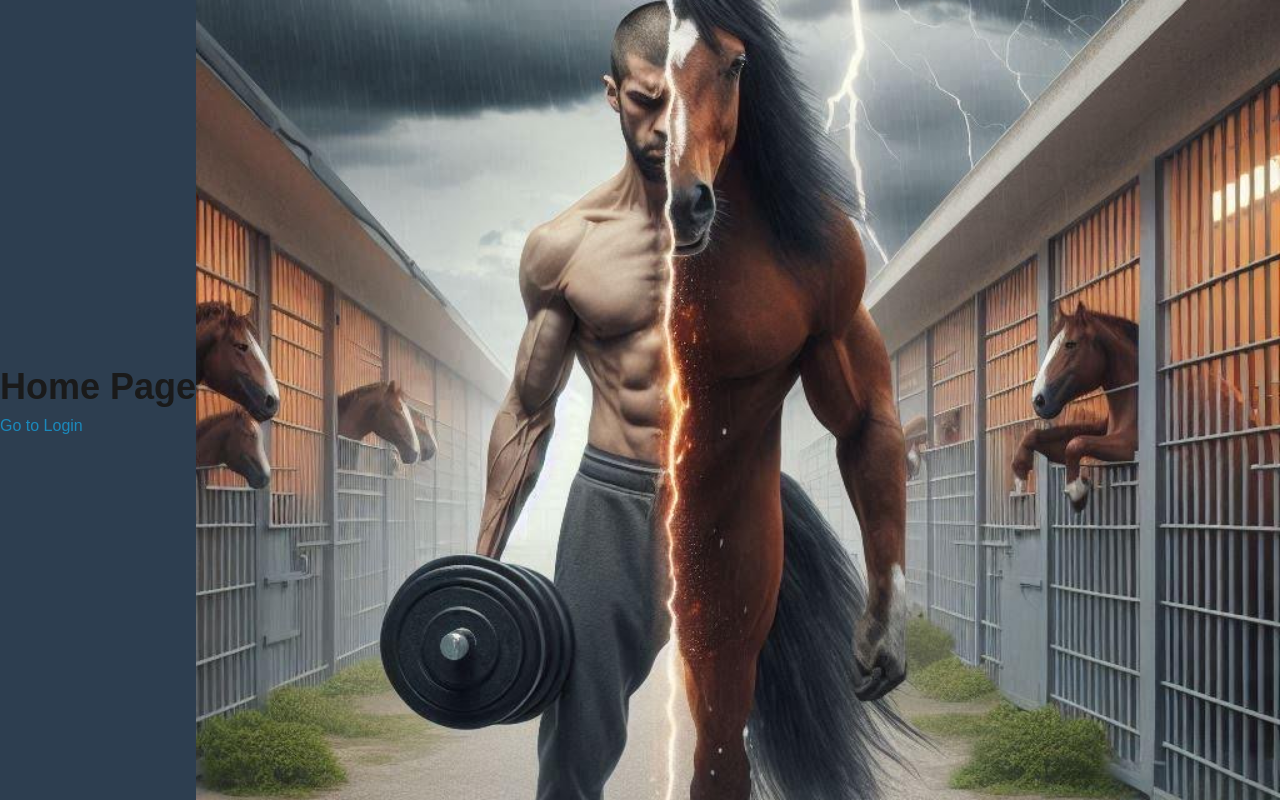
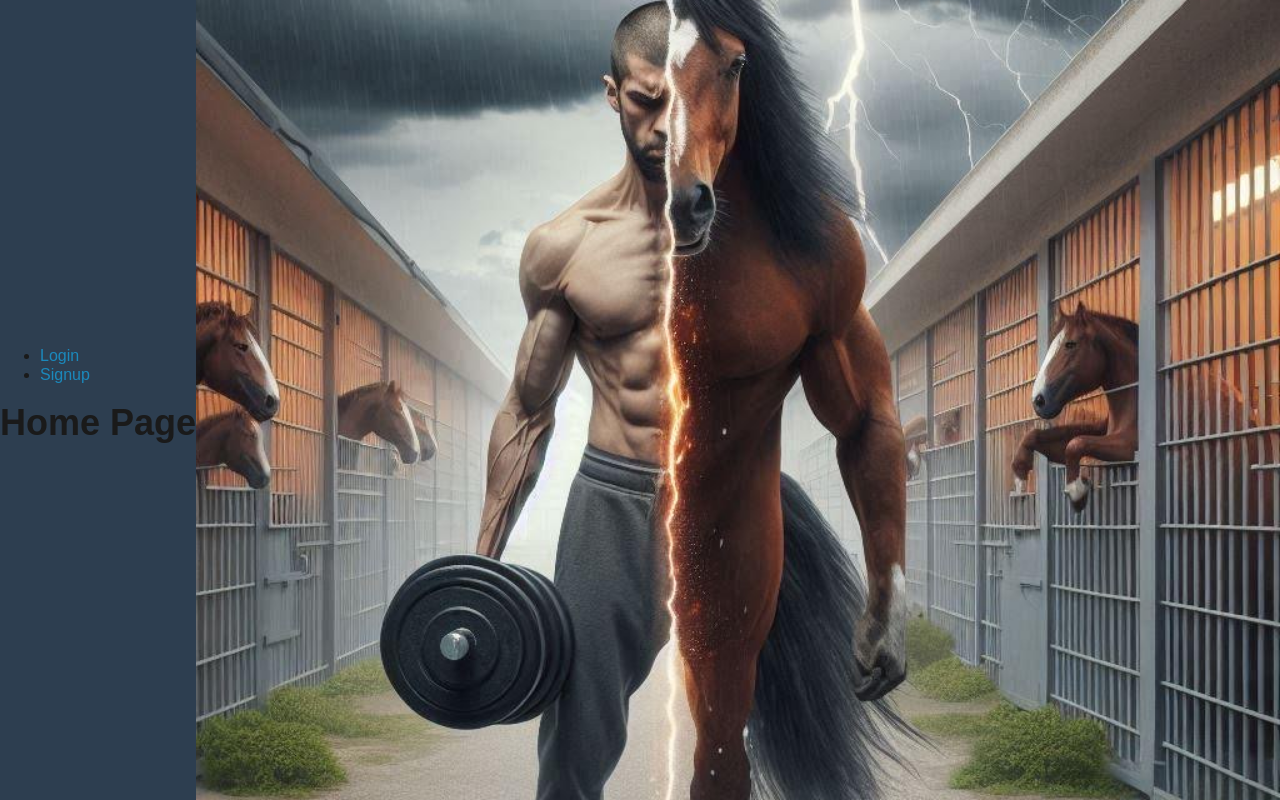
Before and after one commit to wellheythereMJ/23-24-fitBuddy, a React (Vite) app in the folder Main/client/: page / in a window 1280 px wide. Built offline with nearby package versions, Linux system fonts and the light colour scheme.

Commit message:
Home.css .jsx

```diff
--- /dev/null
+++ b/Main/client/src/pages/Home.css
@@ -0,0 +1,18 @@
+.home-container {
+    background-image: url('../assets/background.jpg');
+    background-size: cover;
+    background-repeat: no-repeat;
+    background-position: center;
+    height: 100vh;
+    width: 100vw;
+    display: flex;
+    flex-direction: column;
+    align-items: center;
+    justify-content: center;
+    color: white;
+    text-shadow: 1px 1px 2px black;
+    padding: 20px;
+    margin: 0;
+  }
+
+.nav-list { list-style-type: none;}
--- a/Main/client/src/pages/Home.jsx
+++ b/Main/client/src/pages/Home.jsx
@@ -3,9 +3,20 @@ import React from 'react';
 
 const Home = () => {
   return (
-    <div>
+    <div class="home-container">
+  <nav>
+<ul>
+  <li>
+    <Link to="/Login">Login</Link>
+  </li>
+  <li>
+  <Link to="/Signup">Signup</Link>
+  </li>
+</ul>
+
+  </nav>
       <h1>Home Page</h1>
-      <Link to="/Login">Go to Login</Link>
+
     </div>
   );
 };
--- a/Main/client/src/utils/users.js
+++ b/Main/client/src/utils/users.js
@@ -1,5 +1,5 @@
 export const profilePictures = [
-  '/public/jailhorse.jpg',
+  '/jailhorse.jpg',
   '/doublehp.jpg',
   '/Sam.JPG',
   '/Terry.JPG',
```
